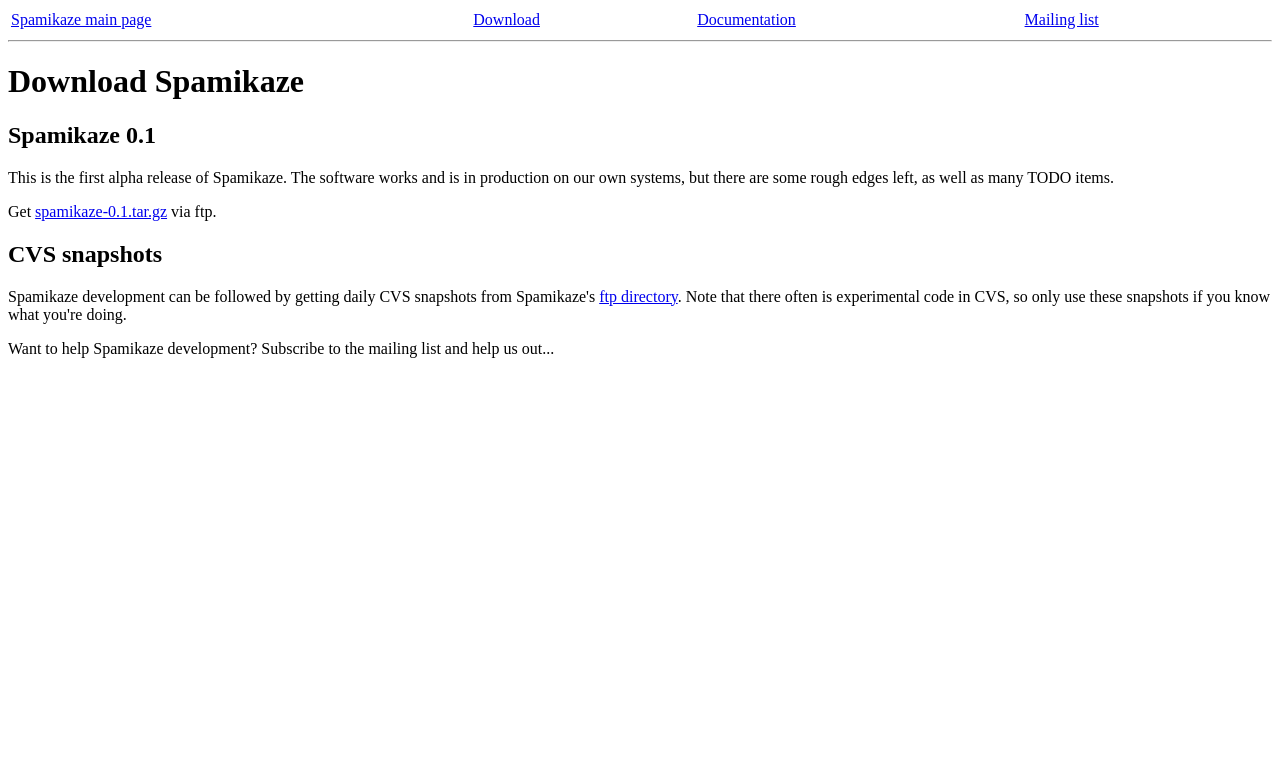
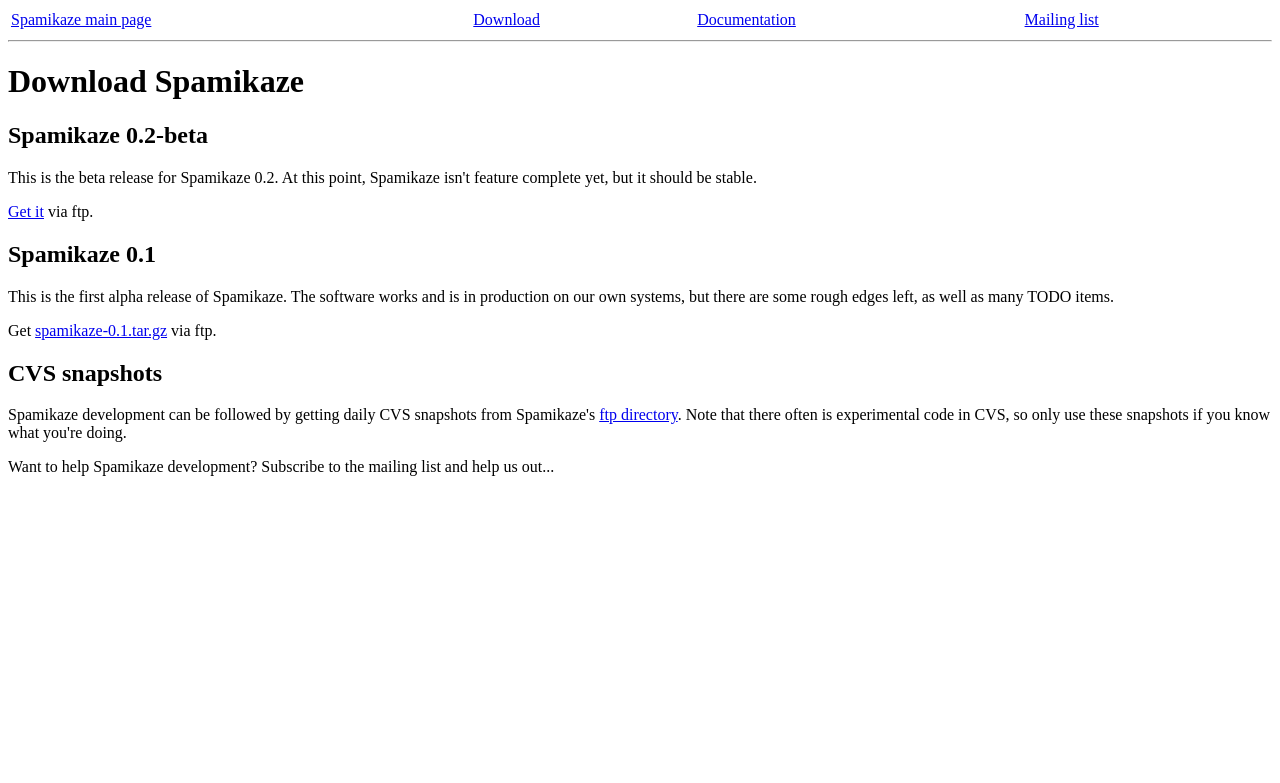
Before and after one commit to rikvanriel/spamikaze, a PHP site: page /download.php in a window 1280 px wide. Shown: the top 783 px of the page. Run offline with PHP 8.4, Linux system fonts and the light colour scheme.

Commit message:
link to spamikaze 0.2 beta

```diff
--- a/html/download.php
+++ b/html/download.php
@@ -9,6 +9,13 @@
 ?>
 
 <h1>Download Spamikaze</h1>
+
+<h2>Spamikaze 0.2-beta</h2>
+
+This is the beta release for Spamikaze 0.2.  At this point, Spamikaze
+isn't feature complete yet, but it should be stable.
+
+<p><a href="ftp://ftp.nl.linux.org/pub/spamikaze/">Get it</a> via ftp.
 
 <h2>Spamikaze 0.1</h2>
 
--- a/html/index.php
+++ b/html/index.php
@@ -23,6 +23,9 @@
 IP addresses from the list.
 
 <ul>
+<li><b>July 2, 2004</b> Spamikaze 0.2-beta is released.
+<a href="ftp://ftp.nl.linux.org/pub/spamikaze/spamikaze-0.2-beta.tar.gz">Get
+it</a> while it's hot...
 <li><b>June 29, 2004</b> Spamikaze 0.2 is almost ready. Currently we need
 volunteers to test the latest CVS snapshot and to check the documentation
 for errors, inconsistencies and oversights.
```
